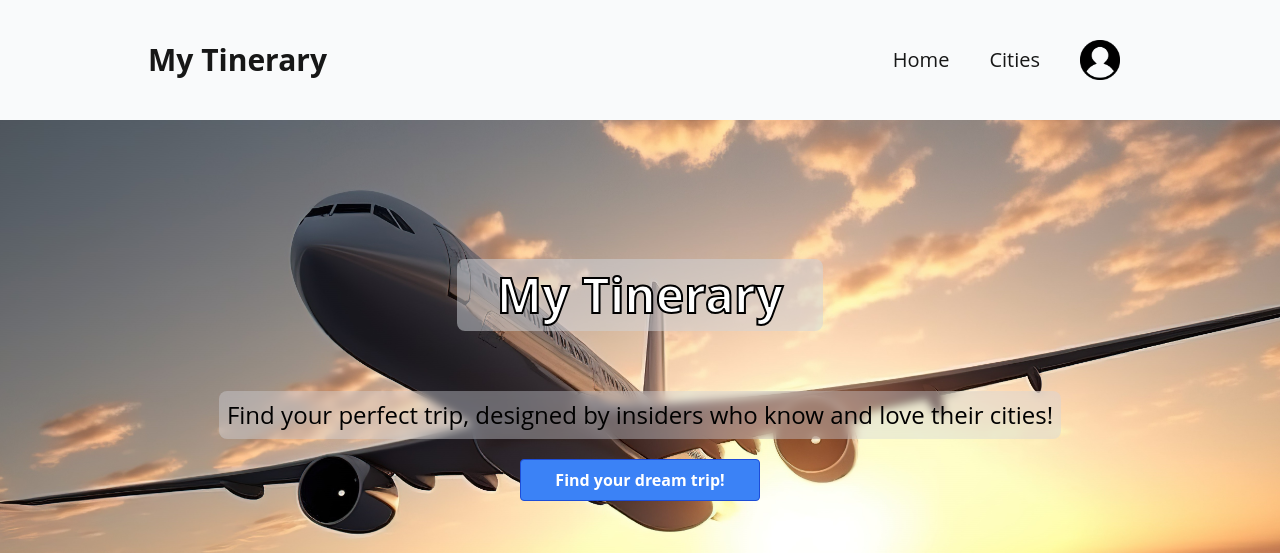
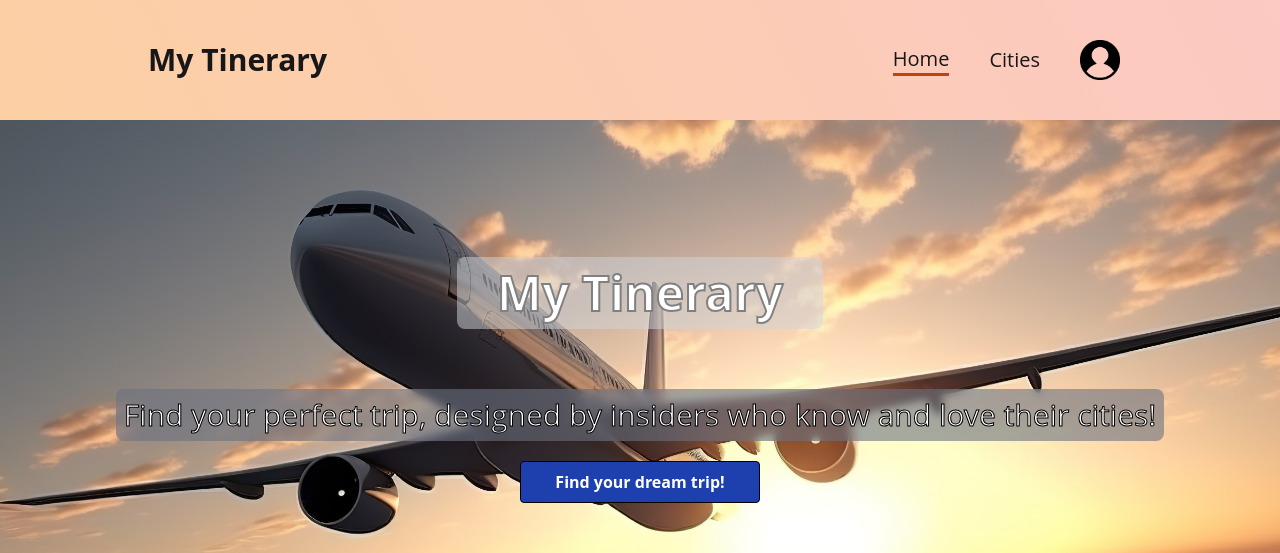
Before and after one commit to galeanopablo0/mytinerary-galeanoPablo, a React (Vite) app: page / in a window 1280 px wide. Shown: the top 553 px of the page. Built offline with nearby package versions, Linux system fonts and the light colour scheme.

Commit message:
Retoques en estilo y header modificado, ahora cuando estas en una pagina te muestra subrayada la pagina donde estas actualmente

```diff
--- a/src/App.jsx
+++ b/src/App.jsx
@@ -12,22 +12,6 @@ function App() {
             <Route path="/" element={<Home />} />
             <Route path="/cities" element={<Cities />} />
             <Route path="/cities/:id" element={<City />} />
-
-            <Route path="/whatsapp" Component={() => {
-              window.location.replace('https://whatsapp.com')
-            }}/>
-            <Route path="/facebook" Component={() => {
-              window.location.replace('https://facebook.com')
-            }}/>
-            <Route path="/instagram" Component={() => {
-              window.location.replace('https://instagram.com')
-            }}/>
-            <Route path="/twitter" Component={() => {
-              window.location.replace('https://twitter.com')
-            }}/>
-            <Route path="/gmail" Component={() => {
-              window.location.replace('https://gmail.com')
-            }}/>
           </Routes>
         </LayoutMain>
       </BrowserRouter>
--- a/src/components/Carrousel.jsx
+++ b/src/components/Carrousel.jsx
@@ -26,8 +26,8 @@ const Carrousel = () => {
             <button className="flex p-3 bg-slate-400/80" onClick={prev}>◀</button>
           </div>
           <div className="flex flex-wrap gap-8 justify-center">
-            {citiesSlides.map((city) => (
-              <article key={city._id} className="w-[230px] sm:w-[230px] md:w-[290px] h-[120px] md:h-[200px] lg:w-[400px] xl:w-[520px] relative hover:scale-105">
+            {citiesSlides.map((city, index) => (
+              <article key={`${city._id}_${index}`} className="w-[230px] sm:w-[230px] md:w-[290px] h-[120px] md:h-[200px] lg:w-[400px] xl:w-[520px] relative hover:scale-105">
               <img
                 className="w-full h-full m-auto object-cover"
                 src={city.image}
--- a/src/components/Footer.jsx
+++ b/src/components/Footer.jsx
@@ -6,15 +6,15 @@ const Footer = () => {
     <>
         <footer className='flex flex-col items-center gap-5 p-9 border-t-2 border-black'>
             <nav className='p-1 flex gap-10'>
-                <Link className='text-xl hover:scale-95 text-black hover:text-gray-600 hover:bg-slate-200 p-2 px-8 border border-black' to="/">Home</Link>
-                <Link className='text-xl hover:scale-95 text-black hover:text-gray-600 hover:bg-slate-200 p-2 px-8 border border-black' to="/cities">Cities</Link>
+                <Link className='text-xl hover:scale-95 text-black hover:text-gray-600 hover:bg-orange-400 p-2 px-8 border border-black' to="/">Home</Link>
+                <Link className='text-xl hover:scale-95 text-black hover:text-gray-600 hover:bg-orange-400 p-2 px-8 border border-black' to="/cities">Cities</Link>
             </nav>
             <nav className='flex flex-wrap justify-center gap-10'>
-              <Link to="/whatsapp"><i className='fa-brands fa-whatsapp scale-150 pr-[5px]'></i>Whatsapp</Link>
-              <Link to="/instagram"><i className='fa-brands fa-instagram scale-150 pr-[5px]'></i>Instagram</Link>
-              <Link to="/facebook"><i className='fa-brands fa-facebook scale-150 pr-[5px]'></i>Facebook</Link>
-              <Link to="/twitter"><i className='fa-brands fa-twitter scale-150 pr-[5px]'></i>Twitter</Link>
-              <Link to="/gmail"><i className='fa-brands fa-google scale-150 pr-[5px]'></i>Gmail</Link>
+              <a target='_blank' href="https://whatsapp.com"><i className='fa-brands fa-whatsapp scale-150 pr-[5px]'></i>Whatsapp</a>
+              <a target='_blank' href="https://instagram.com"><i className='fa-brands fa-instagram scale-150 pr-[5px]'></i>Instagram</a>
+              <a target='_blank' href="https://facebook.com"><i className='fa-brands fa-facebook scale-150 pr-[5px]'></i>Facebook</a>
+              <a target='_blank' href="https://twitter.com"><i className='fa-brands fa-twitter scale-150 pr-[5px]'></i>Twitter</a>
+              <a target='_blank' href="https://gmail.com"><i className='fa-brands fa-google scale-150 pr-[5px]'></i>Gmail</a>
             </nav>
             <p className='p-2'>Galeano Pablo - Mindhub B2B050 ©</p>
         </footer>
--- a/src/components/Header.jsx
+++ b/src/components/Header.jsx
@@ -1,15 +1,23 @@
 import React from 'react'
-import { Link } from 'react-router-dom';
+import { Link, useLocation } from 'react-router-dom';
 
 const Header = () => {
+
+  const location = useLocation()
+  const links = [
+    {path:"/", title:"Home", active:"/" == location.pathname},
+    {path:"/Cities", title:"Cities", active:"/Cities" == location.pathname}
+  ]
+
   return (
       <>
-        <header className='bg-gray-50 flex justify-center'>
+        <header className='flex justify-center'>
             <div className='flex justify-between p-5 py- md:py-10 items-center w-[95%] sm:w-[80%]'>
               <h1><Link to={'/'} className='text-2xl md:text-3xl font-bold flex align-center'>My Tinerary</Link></h1>
               <nav className='flex items-center gap-6 lg:gap-10'>
-                <Link className='text-xl hover:scale-95 hover:text-gray-600' to="/">Home</Link>
-                <Link className='text-xl hover:scale-95 hover:text-gray-600' to="/cities">Cities</Link>
+                {links.map((link) => (
+                  <Link to={link.path} key={link.title} className={`text-xl hover:scale-95 hover:text-orange-500 ${link.active ? "border-b-[3px] border-orange-700 hover:text-black hover:scale-100" : ""}`}>{link.title}</Link>
+                ))}
                 <a href="#"><img className='w-10 mr-3' src="src/assets/login.png" alt="" /></a>
               </nav>
             </div>
--- a/src/components/Hero.jsx
+++ b/src/components/Hero.jsx
@@ -7,8 +7,8 @@ const Hero = () => {
       <div className="bg-hero-img h-[320px] xl:h-[520px] flex items-center justify-center bg-cover bg-center">
         <div className="text-center">
           <h1 className="text-5xl inline-block font-bold text-white text-stroke-2 bg-gray-300/50 px-10 p-3 mb-5 rounded-lg">My Tinerary</h1>
-          <p className="text-2xl text-black bg-gray-300/40 backdrop-blur-sm p-2 mt-10 mx-2 mb-5 rounded-lg">Find your perfect trip, designed by insiders who know and love their cities!</p>
-          <Link to="/cities" className="w-60 m-auto flex justify-center border-blue-700 border bg-blue-500 hover:bg-blue-600 text-white font-bold py-2 px-4 rounded">Find your dream trip!</Link>
+          <p className="text-3xl text-white text-stroke-1 bg-gray-500/60 backdrop-blur-sm p-2 mt-10 mx-2 mb-5 rounded-lg">Find your perfect trip, designed by insiders who know and love their cities!</p>
+          <Link to="/cities" className="w-60 m-auto flex justify-center border-black border bg-blue-800 hover:bg-blue-900 text-white font-bold py-2 px-4 rounded">Find your dream trip!</Link>
         </div>
       </div>
     </>
--- a/src/index.css
+++ b/src/index.css
@@ -14,7 +14,6 @@
 html{
   scroll-padding-top: 6rem;
   scroll-behavior: smooth;
-  background-color: #ffffff;
 }
 
 html::-webkit-scrollbar{
@@ -37,6 +36,16 @@ html::-webkit-scrollbar-thumb{
     background-color: rgb(249 250 251 / var(--tw-bg-opacity));
 }
 
+body{
+  /* background-color: #e1e1e1; */
+  background-color: #fcd48e;
+  background-image: linear-gradient(62deg, #fcd48e 0%, #fcc9c3 100%);
+}
+
 .text-stroke-2 {
-  -webkit-text-stroke: 2px black;
+  -webkit-text-stroke: 2px gray;
 }
+
+.text-stroke-1 {
+  -webkit-text-stroke: 1px black;
+}
--- a/src/views/Cities.jsx
+++ b/src/views/Cities.jsx
@@ -36,7 +36,7 @@ const Cities = () => {
             <input
             placeholder='Insert city name'
             type="text"
-            className='border border-black p-1 w-[40%] md:w-[30%] lg:w-[20%]'
+            className='border border-black bg-gray-100 p-1 w-[40%] md:w-[30%] lg:w-[20%]'
             onInput={handleInput}
             ref={inputBusqueda}
             />
--- a/src/views/City.jsx
+++ b/src/views/City.jsx
@@ -30,10 +30,11 @@ const City = () => {
       <main className='min-h-[60vh] flex flex-col items-center m-auto my-10 gap-10 w-[70%] md:w-[50%]'>
         <div>
           <img src={ciudad.image} className='w-[95%] xl:h-[410px] xl:w-[620px] m-auto' alt="" />
-          <h2 className='text-2xl flex justify-center p-2 font-bold'>{ciudad.name}</h2>
+          <h2 className='text-3xl flex justify-center pt-2 font-bold'>{ciudad.name}</h2>
+          <h3 className='text-xl flex justify-center italic'>{ciudad.country}</h3>
         </div>
         <div className='flex flex-col items-center'>
-          <legend className='text-md'>Under construction</legend>
+          <legend className='text-md font-bold text-red-600'>Under construction</legend>
         <Link to={'/cities'} className='text-xl hover:scale-95 text-black hover:text-gray-600 hover:bg-slate-200 p-2 px-8 border border-black'>Back to Cities</Link>
         </div>
       </main>
```
